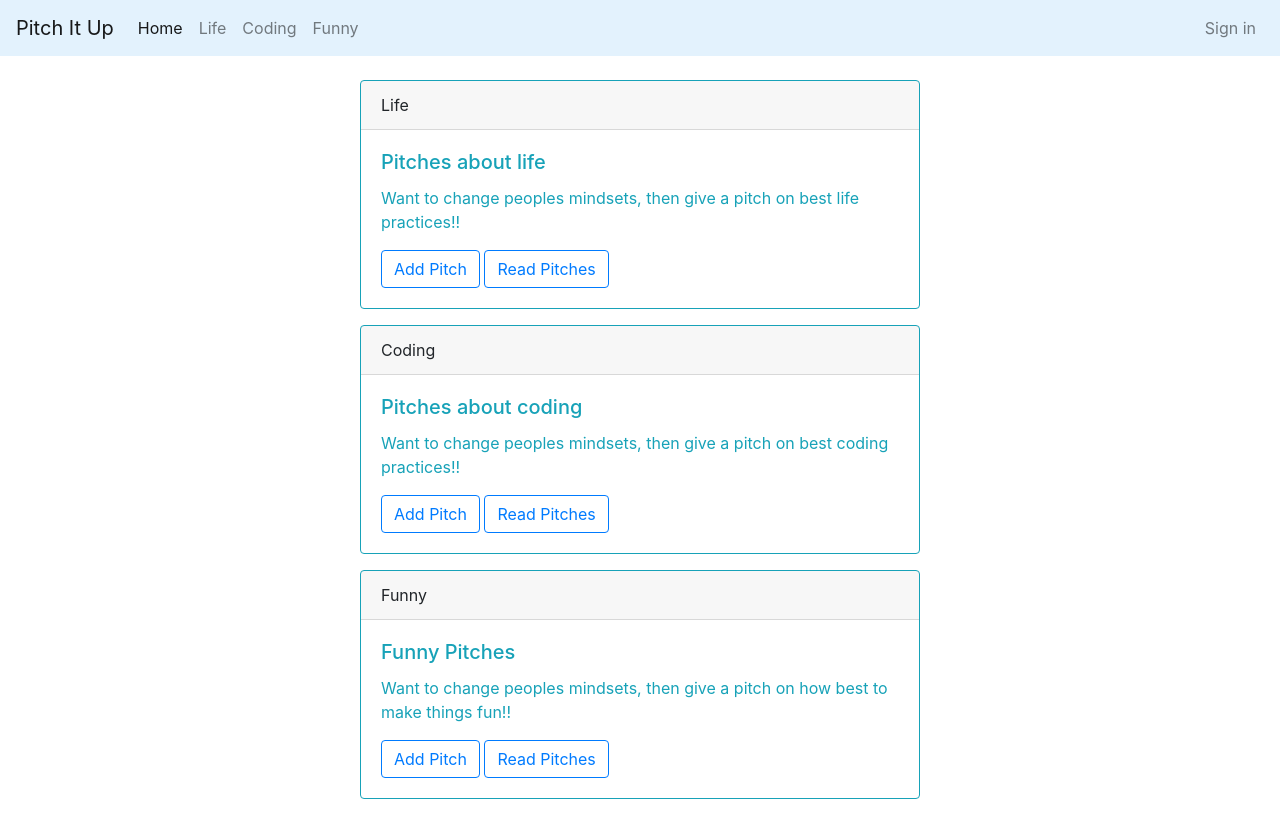
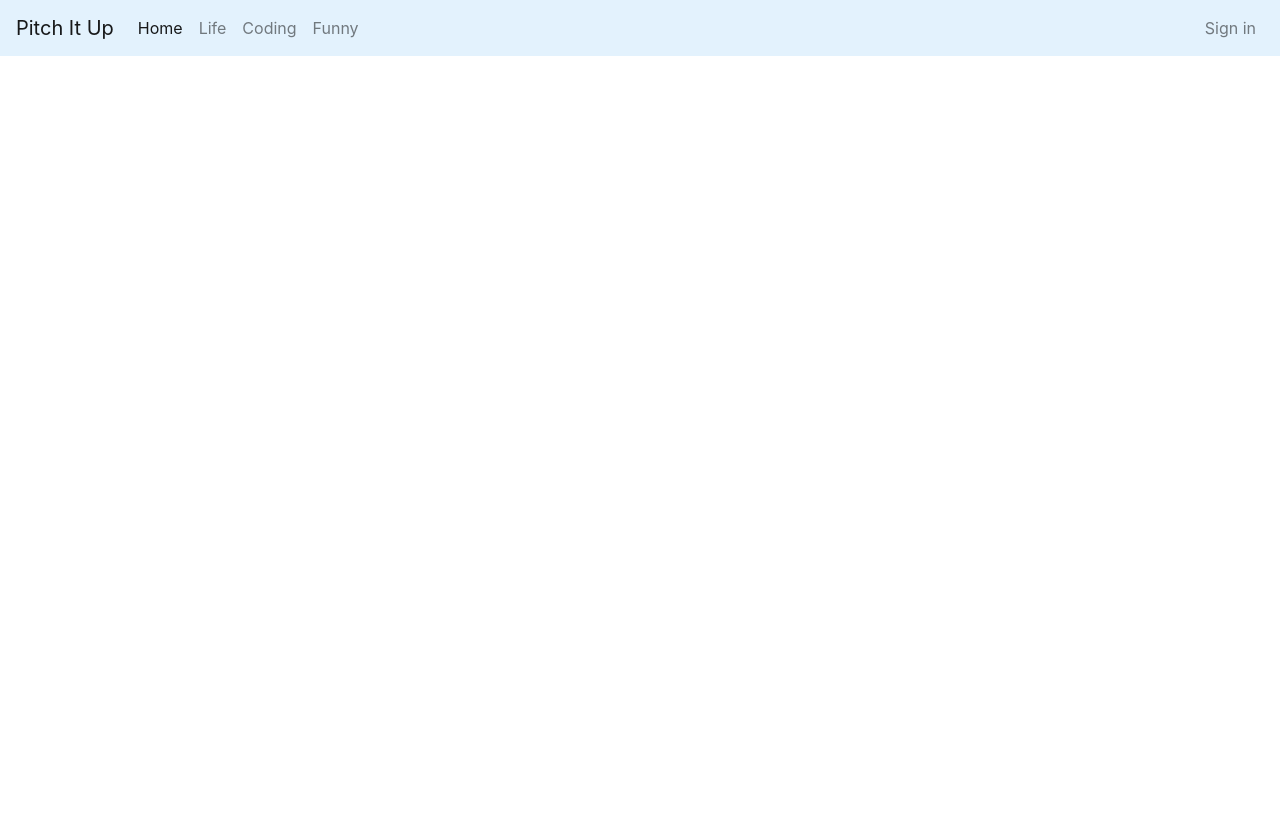
Before and after one commit to billodiallo/Pitch, a Flask app: page / in a window 1280 px wide. After the commit the page ends 56 px from the top, so only its background shows below. Run offline with Flask 2, Linux system fonts and the light colour scheme; some libraries are stand-ins or nearby versions.

```diff
--- a/app/templates/index.html
+++ b/app/templates/index.html
@@ -1,41 +1,3 @@
 {% extends 'base.html'%}
 {% block styles%} {{ super() }}
 <link rel="stylesheet" href="{{url_for('static',filename='css/index.css')}}"> {% endblock %}
-{% block content %}
-  <br>
-  <div class="d-flex justify-content-center">
-    <div class="card-groups">
-      <div class="card border-info mb-3" style="max-width: 35rem;">
-        <div class="card-header">Life</div>
-        <div class="card-body text-info">
-          <h5 class="card-title">Pitches about life</h5>
-          <p class="card-text">Want to change peoples mindsets, then give a pitch on best life practices!!</p>
-          <button type="button" class="btn btn-outline-primary"><a href="../pitch/">Add Pitch</a></button>
-          <button type="button" class="btn btn-outline-primary"><a href="/categories/life">Read Pitches</a></button>
-        </div>
-      </div>
-
-      <div class="card border-info mb-3" style="max-width: 35rem;">
-        <div class="card-header">Coding</div>
-        <div class="card-body text-info">
-          <h5 class="card-title">Pitches about coding</h5>
-          <p class="card-text">Want to change peoples mindsets, then give a pitch on best coding practices!!</p>
-          <button type="button" class="btn btn-outline-primary"><a href="../pitch/">Add Pitch</a></button>
-          <button type="button" class="btn btn-outline-primary"><a href="/categories/coding">Read Pitches</a></button>
-        </div>
-      </div>
-
-      <div class="card border-info mb-3" style="max-width: 35rem;">
-        <div class="card-header">Funny</div>
-        <div class="card-body text-info">
-          <h5 class="card-title">Funny Pitches</h5>
-          <p class="card-text">Want to change peoples mindsets, then give a pitch on how best to make things fun!!</p>
-          <button type="button" class="btn btn-outline-primary"><a href="../pitch/">Add Pitch</a></button>
-          <button type="button" class="btn btn-outline-primary"><a href="/categories/funny">Read Pitches</a></button>
-        </div>
-      </div>
-
-    </div>
-  </div>
-
-  {% endblock%}
```
